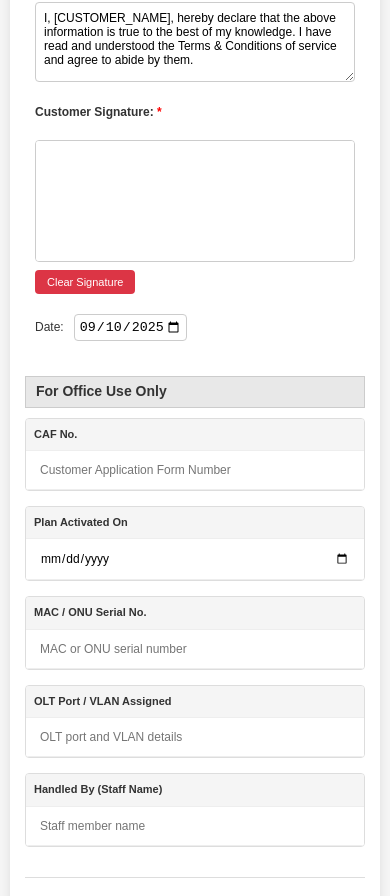
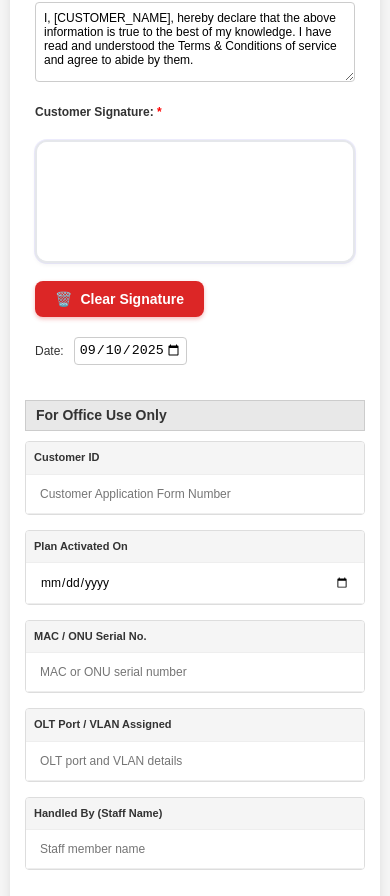
Before and after one commit to Sajeemahmed/ispform, a React (Vite) app in the folder ispformfrontend/: page / in a window 390 px wide. Shown: the part 4212-5108 px from the top of the page. Built offline with nearby package versions, Linux system fonts and the light colour scheme; no server answers; the HTML template or start-up script is replaced by a standard one.

Commit message:
updated signature in customer formview and signaturecanvas for mobile

```diff
--- a/ispformfrontend/src/components/CustomerForm.jsx
+++ b/ispformfrontend/src/components/CustomerForm.jsx
@@ -804,7 +804,7 @@ const handleSubmit = async (e) => {
           <table className="form-table">
             <tbody>
               <tr>
-                <td className="label-cell">CAF No.</td>
+                <td className="label-cell">Customer ID</td>
                 <td className="input-cell">
                   <input
                     type="text"
--- a/ispformfrontend/src/components/SignatureCanvas.jsx
+++ b/ispformfrontend/src/components/SignatureCanvas.jsx
@@ -3,6 +3,7 @@ import React, { useRef, useEffect, useState } from 'react';
 const SignatureCanvas = ({ onSignatureChange, signatureData, disabled = false }) => {
   const canvasRef = useRef(null);
   const [isDrawing, setIsDrawing] = useState(false);
+  const [scrollPosition, setScrollPosition] = useState(0);
 
   useEffect(() => {
     const canvas = canvasRef.current;
@@ -27,6 +28,51 @@ const SignatureCanvas = ({ onSignatureChange, signatureData, disabled = false })
     }
   }, [signatureData, disabled]);
 
+  // Enhanced mobile scroll prevention
+  const preventMobileScroll = (enable) => {
+    if (window.innerWidth <= 768) {
+      if (enable) {
+        // Store current scroll position
+        setScrollPosition(window.pageYOffset);
+
+        // Apply styles to prevent scrolling
+        document.body.style.position = 'fixed';
+        document.body.style.top = `-${window.pageYOffset}px`;
+        document.body.style.left = '0';
+        document.body.style.right = '0';
+        document.body.style.width = '100%';
+        document.body.style.height = '100%';
+        document.body.style.overflow = 'hidden';
+        document.body.style.touchAction = 'none';
+
+        // Add class for additional styling
+        document.body.classList.add('signature-active');
+
+        // Prevent touch events on other elements
+        document.documentElement.style.touchAction = 'none';
+      } else {
+        // Remove all applied styles
+        document.body.style.position = '';
+        document.body.style.top = '';
+        document.body.style.left = '';
+        document.body.style.right = '';
+        document.body.style.width = '';
+        document.body.style.height = '';
+        document.body.style.overflow = '';
+        document.body.style.touchAction = '';
+
+        // Remove class
+        document.body.classList.remove('signature-active');
+
+        // Restore scroll position
+        window.scrollTo(0, scrollPosition);
+
+        // Re-enable touch events
+        document.documentElement.style.touchAction = '';
+      }
+    }
+  };
+
   const getCoordinates = (e) => {
     const canvas = canvasRef.current;
     const rect = canvas.getBoundingClientRect();
@@ -44,8 +90,11 @@ const SignatureCanvas = ({ onSignatureChange, signatureData, disabled = false })
   const startDrawing = (e) => {
     if (disabled) return;
     e.preventDefault();
+    e.stopPropagation();
 
     setIsDrawing(true);
+    preventMobileScroll(true);
+
     const canvas = canvasRef.current;
     const ctx = canvas.getContext('2d');
     const coords = getCoordinates(e);
@@ -54,12 +103,14 @@ const SignatureCanvas = ({ onSignatureChange, signatureData, disabled = false })
     ctx.moveTo(coords.x, coords.y);
     ctx.lineWidth = 2;
     ctx.lineCap = 'round';
+    ctx.lineJoin = 'round';
     ctx.strokeStyle = 'black';
   };
 
   const draw = (e) => {
     if (!isDrawing || disabled) return;
     e.preventDefault();
+    e.stopPropagation();
 
     const canvas = canvasRef.current;
     const ctx = canvas.getContext('2d');
@@ -72,8 +123,14 @@ const SignatureCanvas = ({ onSignatureChange, signatureData, disabled = false })
   const stopDrawing = (e) => {
     if (!isDrawing || disabled) return;
     e.preventDefault();
+    e.stopPropagation();
 
     setIsDrawing(false);
+
+    // Small delay to ensure drawing is complete before re-enabling scroll
+    setTimeout(() => {
+      preventMobileScroll(false);
+    }, 100);
 
     // Save signature data
     const canvas = canvasRef.current;
@@ -96,33 +153,133 @@ const SignatureCanvas = ({ onSignatureChange, signatureData, disabled = false })
     }
   };
 
+  // Touch event handlers with enhanced prevention
+  const handleTouchStart = (e) => {
+    if (disabled) return;
+    e.preventDefault();
+    e.stopPropagation();
+    startDrawing(e);
+  };
+
+  const handleTouchMove = (e) => {
+    if (disabled) return;
+    e.preventDefault();
+    e.stopPropagation();
+    draw(e);
+  };
+
+  const handleTouchEnd = (e) => {
+    if (disabled) return;
+    e.preventDefault();
+    e.stopPropagation();
+    stopDrawing(e);
+  };
+
+  // Mouse event handlers
+  const handleMouseDown = (e) => {
+    if (disabled) return;
+    startDrawing(e);
+  };
+
+  const handleMouseMove = (e) => {
+    if (disabled) return;
+    draw(e);
+  };
+
+  const handleMouseUp = (e) => {
+    if (disabled) return;
+    stopDrawing(e);
+  };
+
+  const handleMouseLeave = (e) => {
+    if (disabled) return;
+    stopDrawing(e);
+  };
+
+  // Cleanup function
+  useEffect(() => {
+    return () => {
+      // Ensure scroll is re-enabled if component unmounts while drawing
+      if (isDrawing) {
+        preventMobileScroll(false);
+      }
+    };
+  }, [isDrawing, scrollPosition]);
+
   return (
     <div className="signature-canvas-wrapper">
+      <div
+        className="signature-canvas-container"
+        style={{ position: 'relative', zIndex: isDrawing ? 1000 : 'auto' }}
+      >
         <canvas
           ref={canvasRef}
           width={400}
           height={150}
           className="signature-canvas"
-        onMouseDown={startDrawing}
-        onMouseMove={draw}
-        onMouseUp={stopDrawing}
-        onMouseLeave={stopDrawing}
-        onTouchStart={startDrawing}
-        onTouchMove={draw}
-        onTouchEnd={stopDrawing}
+          onMouseDown={handleMouseDown}
+          onMouseMove={handleMouseMove}
+          onMouseUp={handleMouseUp}
+          onMouseLeave={handleMouseLeave}
+          onTouchStart={handleTouchStart}
+          onTouchMove={handleTouchMove}
+          onTouchEnd={handleTouchEnd}
           style={{
             cursor: disabled ? 'default' : 'crosshair',
             backgroundColor: disabled ? '#f5f5f5' : 'white',
-          border: '1px solid #ccc',
-          borderRadius: '4px'
+            border: '2px solid #e5e7eb',
+            borderRadius: '12px',
+            touchAction: 'none',
+            userSelect: 'none',
+            WebkitUserSelect: 'none',
+            MozUserSelect: 'none',
+            msUserSelect: 'none',
+            WebkitTouchCallout: 'none',
+            WebkitTapHighlightColor: 'transparent',
+            boxShadow: disabled
+              ? '0 1px 3px rgba(0, 0, 0, 0.1)'
+              : '0 2px 4px rgba(0, 0, 0, 0.05), 0 0 0 1px rgba(79, 70, 229, 0.1)',
+            transition: disabled ? 'none' : 'all 0.2s cubic-bezier(0.4, 0, 0.2, 1)',
           }}
         />
+      </div>
       {!disabled && (
         <button
           type="button"
           onClick={clearSignature}
           className="clear-signature-btn"
+          style={{
+            marginTop: '12px',
+            padding: '10px 20px',
+            backgroundColor: '#dc2626',
+            color: 'white',
+            border: 'none',
+            borderRadius: '8px',
+            cursor: 'pointer',
+            fontSize: '14px',
+            fontWeight: '600',
+            display: 'inline-flex',
+            alignItems: 'center',
+            gap: '8px',
+            transition: window.innerWidth <= 768 ? 'none' : 'all 0.2s cubic-bezier(0.4, 0, 0.2, 1)',
+            boxShadow: '0 2px 4px rgba(220, 38, 38, 0.3)',
+          }}
+          onMouseEnter={(e) => {
+            if (window.innerWidth > 768) {
+              e.target.style.backgroundColor = '#b91c1c';
+              e.target.style.transform = 'translateY(-1px)';
+              e.target.style.boxShadow = '0 4px 8px rgba(220, 38, 38, 0.4)';
+            }
+          }}
+          onMouseLeave={(e) => {
+            if (window.innerWidth > 768) {
+              e.target.style.backgroundColor = '#dc2626';
+              e.target.style.transform = 'translateY(0)';
+              e.target.style.boxShadow = '0 2px 4px rgba(220, 38, 38, 0.3)';
+            }
+          }}
         >
+          <span style={{ fontSize: '14px' }}>🗑️</span>
           Clear Signature
         </button>
       )}
```
Lines whose indentation alone changed are shown as unchanged.
